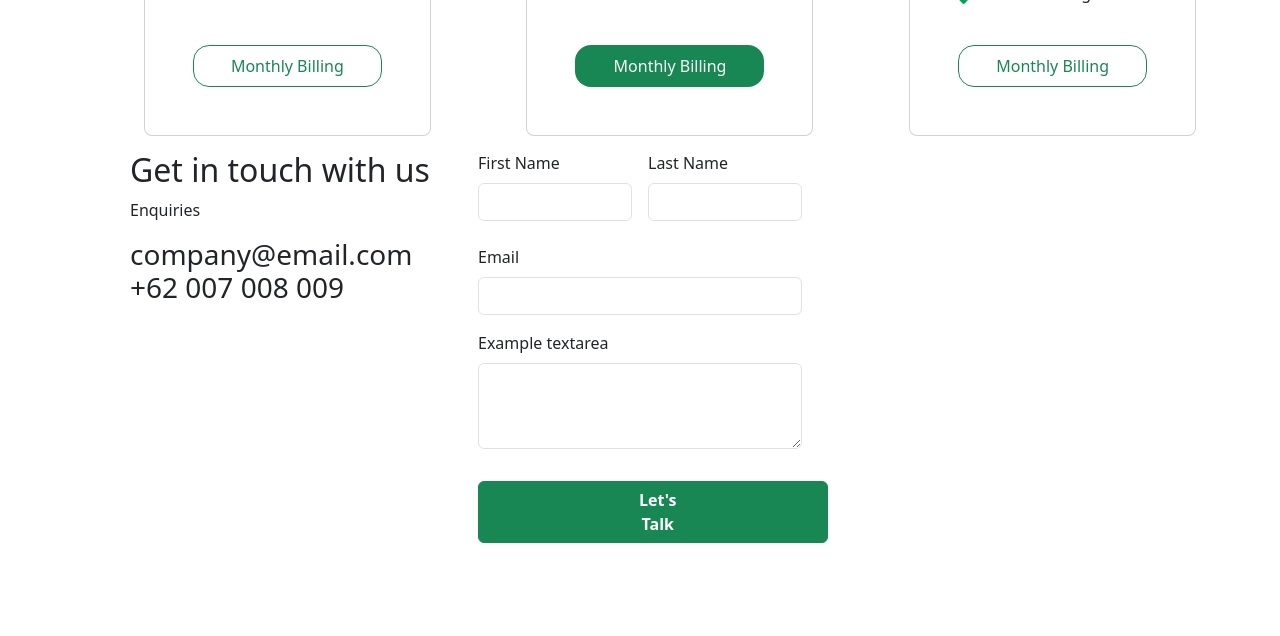
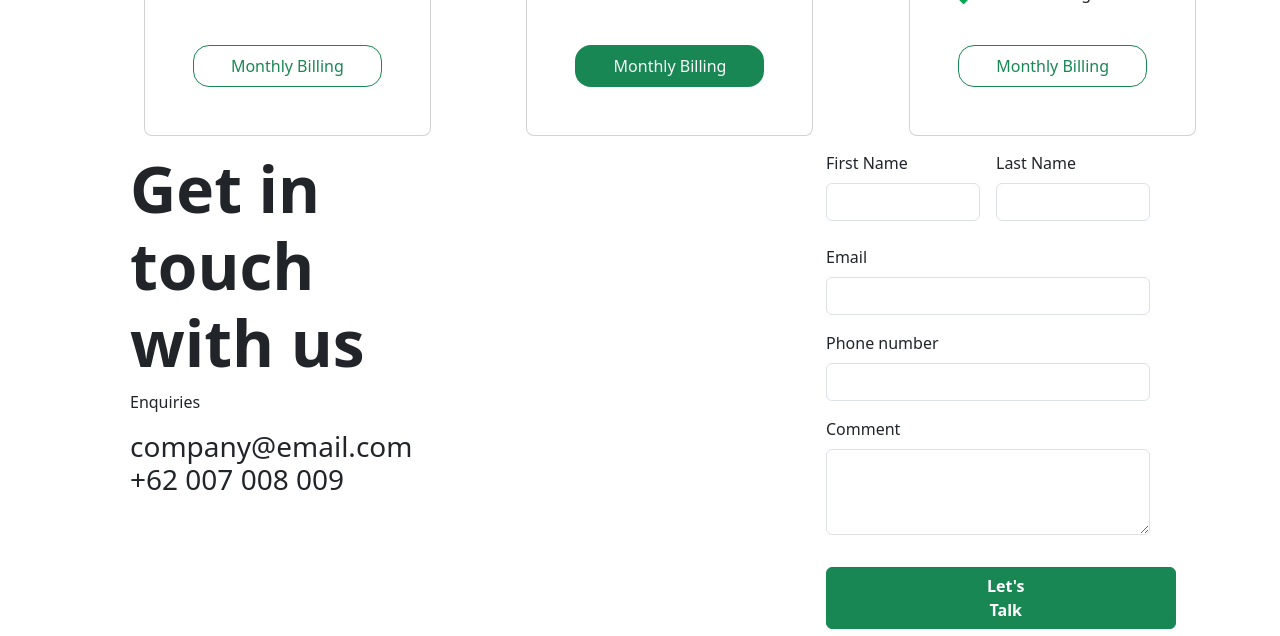
Before and after one commit to tamu309/Assignment-3, a plain HTML site: page index.html in a window 1280 px wide. Shown: the part 6075-6711 px from the top of the page. Drawn offline with nearby package versions, Linux system fonts and the light colour scheme.

Commit message:
second commit

```diff
--- a/index.html
+++ b/index.html
@@ -383,7 +383,7 @@
               </div>
 
 
-              <div class="row d-flex  justify-content-around position-absolute top-50 align-content-center  start-25 ps-lg-5 ms-lg-5 p-sm-5 ">
+              <div class="row d-flex  justify-content-around position-absolute top-50 align-content-center start-25 ps-lg-5 ms-lg-5 p-sm-5 ">
 
                 <div class=" col-12 col-lg-3  card border-1 text-dark bg-tertiary rounded-3 py-5 px-4 mb-5 ">
 
@@ -420,6 +420,9 @@
                     </ul>
                     <button class=" btn bg-success text-light py-2 px-1 mx-4 rounded-4" >Monthly Billing</button>
                   </div>
+
+
+
 
                 <div class="col-12 col-lg-3  card border-1 text-dark bg-tertiary rounded-3 py-5 px-4  mb-5 ">
                   <h1>Enterprise</h1>
@@ -483,11 +486,12 @@
              <!-- Contact Section Start -->
 
 
-             <section class="container d-none d-lg-block justify-content-between " style="padding-top: 100px;">
-                <div class="row px-lg-5 ">
+             <section class="container d-lg-block justify-content-between " style="padding-top: 100px;  ">
+
+                <div class="row px-lg-5 justify-content-between  ">
 
                   <div class="col-lg-4">
-                    <h2>Get in touch
+                    <h2 class="display-3 fw-semibold ">Get in touch
                       with us</h2>
                       <p>Enquiries</p>
                        <h3>company@email.com <br>
@@ -515,7 +519,11 @@
                         <input type="email" class="form-control" id="exampleFormControlInput1" placeholder="">
                       </div>
                       <div class="mb-3">
-                        <label for="exampleFormControlTextarea1" class="form-label">Example textarea</label>
+                        <label for="exampleFormControlInput1" class="form-label">Phone number </label>
+                        <input type="email" class="form-control" id="exampleFormControlInput1" placeholder="">
+                      </div>
+                      <div class="mb-3">
+                        <label for="exampleFormControlTextarea1" class="form-label">Comment</label>
                         <textarea class="form-control" id="exampleFormControlTextarea1" rows="3"></textarea>
                       </div>
 
```
